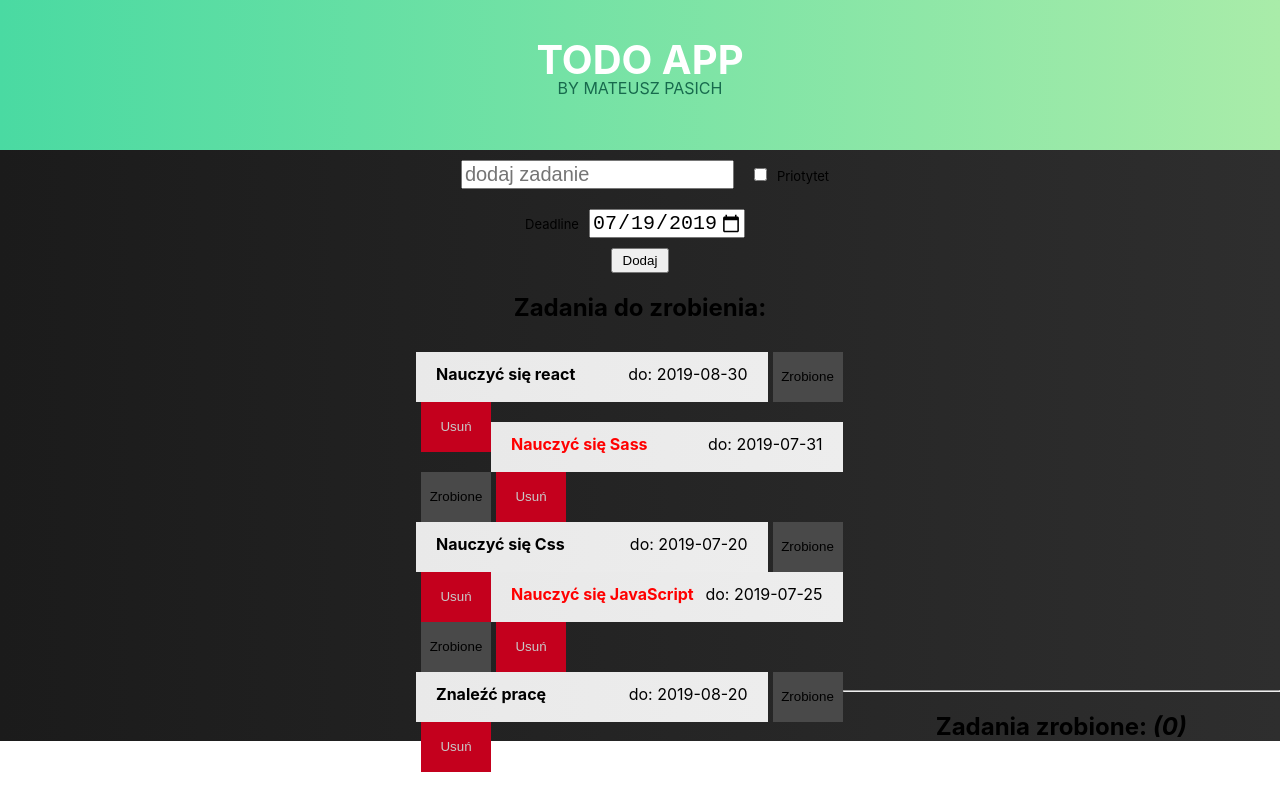
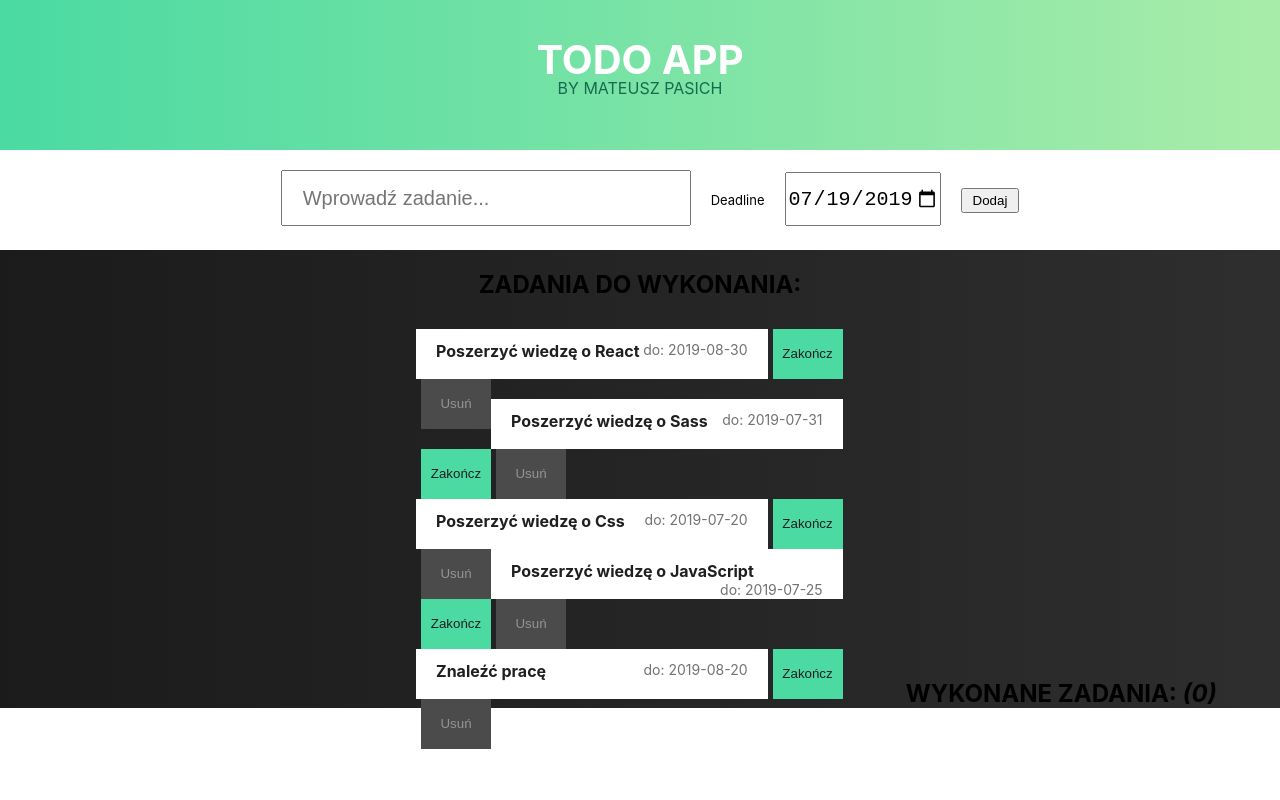
Before and after one commit to nodenative-pl/todoapp, a React (Create React App) app: page / in a window 1280 px wide. Built offline with nearby package versions, Linux system fonts and the light colour scheme.

Commit message:
handle addTask, improve design

```diff
--- a/src/components/AddTask.css
+++ b/src/components/AddTask.css
@@ -1,10 +1,22 @@
+.form {
+    font-size: 13px;
+    width: 100%;
+    height: 100px;
+    margin: 0 auto;
+    /* margin-top: 30px; */
+    background-color: white;
+}
+
 input {
-    margin: 10px;
+    margin: 20px;
     padding: 5px 10 px;
     font-size: 20px;
+    height: 50px;
 }
-.form {
-    font-size: 13px;
+#addTask{
+    width: 30%;
+
+    padding-left: 20px;
 }
 .form button {
     padding: 3px 10px;
--- a/src/components/AddTask.js
+++ b/src/components/AddTask.js
@@ -6,7 +6,6 @@ class AddTask extends Component {
     minDate = new Date().toISOString().slice(0, 10);
     state = {
         text: '',
-        checked: false,
         date: this.minDate
     }
 
@@ -14,6 +13,23 @@ class AddTask extends Component {
         this.setState({
             date: e.target.value
         })
+    }
+    handleChange = e => {
+        this.setState({
+            text: e.target.value,
+        })
+    }
+    handleClick = () => {
+        const { text, date } = this.state;
+        if (text.length > 2) {
+            const add = this.props.add(text, date);
+            if (add) {
+                this.setState({
+                    text: '',
+                    date: this.minDate
+                })
+            }
+        } else alert('Zadanie zbyt krotkie')
     }
 
 
@@ -24,14 +40,10 @@ class AddTask extends Component {
 
         return (
             <div className="form">
-                <input type="text" placeholder="dodaj zadanie" value={this.state.text} />
-                <input type="checkbox" checked={this.state.checked} id="important" />
-                <label htmlFor="important">Priotytet</label>
-                <br />
+                <input id="addTask" type="text" placeholder="Wprowadź zadanie..." value={this.state.text} onChange={this.handleChange} />
                 <label htmlFor="date">Deadline</label>
                 <input type="date" value={this.state.date} min={this.minDate} max={maxDate} onChange={this.handleDate} />
-                <br />
-                <button>Dodaj</button>
+                <button onClick={this.handleClick}>Dodaj</button>
             </div>
         );
     }
--- a/src/components/App.js
+++ b/src/components/App.js
@@ -8,38 +8,33 @@ class App extends Component {
     tasks: [
       {
         id: 0,
-        text: 'Nauczyć się react',
+        text: 'Poszerzyć wiedzę o React',
         date: '2019-08-30',
-        important: false,
         active: true,
         finishDate: null
       },
       {
         id: 1,
-        text: 'Nauczyć się Sass',
+        text: 'Poszerzyć wiedzę o Sass',
         date: '2019-07-31',
-        important: true,
         active: true,
         finishDate: null
       }, {
         id: 2,
-        text: 'Nauczyć się Css',
+        text: 'Poszerzyć wiedzę o Css',
         date: '2019-07-20',
-        important: false,
         active: true,
         finishDate: null
       }, {
         id: 3,
-        text: 'Nauczyć się JavaScript',
+        text: 'Poszerzyć wiedzę o JavaScript',
         date: '2019-07-25',
-        important: true,
         active: true,
         finishDate: null
       }, {
         id: 4,
         text: 'Znaleźć pracę',
         date: '2019-08-20',
-        important: false,
         active: true,
         finishDate: null
       }
@@ -73,11 +68,31 @@ class App extends Component {
     })
   }
 
+  addTask = (text, date) => {
+
+    const task = {
+      id: this.state.tasks.length + 1,
+      text,
+      date,
+      active: true,
+      finishDate: null
+    }
+
+    const tasks = [...this.state.tasks]
+    tasks.push(task)
+
+    this.setState({
+      tasks
+    })
+    return true
+  }
+
+
   render() {
     return (
       <div className="App">
         <div id="top"><div id="logo"><strong>TODO APP</strong><br /><span>BY MATEUSZ PASICH</span></div></div>
-        <AddTask />
+        <AddTask add={this.addTask} />
         <TaskList tasks={this.state.tasks} delete={this.deleteTask} change={this.changeTaskStatus} />
       </div >
     );
--- a/src/components/Task.css
+++ b/src/components/Task.css
@@ -12,8 +12,8 @@
     float: left;
     display: inline-block;
     width: 74%;
-    /* background-color: white; */
-      background-image: linear-gradient(to right, #e9e9e9, #ededed);
+    background-color: white;
+   color: #1f1f1f;
     height: 38px;
     text-align: left;
     padding-left: 20px;
@@ -22,16 +22,24 @@
 .task span{
     float: right;
     margin-right: 20px;
+    color: #727272;
+    font-size: 14px;
 }
 
 .doneBtn {
     margin-left: 5px;
     float: left;
-    background-color: #494949;
-
+    /* background-color: #4bdaa2; */
+    background-image: linear-gradient(to right, #4adaa2, #4adaa2);
     width: 70px;
     height: 50px;
     border:none;
+    color: #1f1f1f;
+
+}
+
+.doneBtn:hover{
+    background-image: linear-gradient(to right, #77e3a5, #a9eca9);
 }
 
 .doneBtn:active {
@@ -41,16 +49,19 @@
 
 
 .deleteBtn {
-    color: #c8c8c8;
+    background-color: #4b4b4b;
+    color:#949494;
     margin-left: 5px;
     float: left;
-    background-color:  #c4001d;
+
     width: 70px;
     height: 50px;;
     border:none;
 }
 
-.deleteBtn:active {
+.deleteBtn:hover {
+    color: white;
     outline: none;
     border: none;
+    background-color:  #c4001d;
 }
--- a/src/components/Task.js
+++ b/src/components/Task.js
@@ -3,18 +3,14 @@ import './Task.css';
 
 const Task = (props) => {
 
-    const style = {
-        color: 'red',
-    }
 
-
-    const { text, date, id, active, important, finishDate } = props.task;
+    const { text, date, id, active, finishDate } = props.task;
 
     if (active) {
         return (
             <div className="wrapTask">
-                <div className="task" ><strong style={important ? style : null}>{text}</strong> <span>do: {date}</span></div>
-                <button className="doneBtn" onClick={() => props.change(id)}>Zrobione</button>
+                <div className="task" ><strong>{text}</strong> <span>do: {date}</span></div>
+                <button className="doneBtn" onClick={() => props.change(id)}>Zakończ</button>
                 <button className="deleteBtn" onClick={() => props.delete(id)}>Usuń</button>
             </div >
         );
--- a/src/components/TaskList.js
+++ b/src/components/TaskList.js
@@ -1,5 +1,6 @@
 import React from 'react';
 import Task from './Task'
+import './Tasklist.css'
 
 const TaskList = props => {
 
@@ -14,12 +15,11 @@ const TaskList = props => {
     return (
         <>
             <div className="active">
-                <h2>Zadania do zrobienia: </h2>
+                <h2>ZADANIA DO WYKONANIA:</h2>
                 {activeTasks.length > 0 ? activeTasks : <p>brak zadań do wykonania.</p>}
             </div>
-            <hr />
             <div className="done">
-                <h2>Zadania zrobione: <em>({done.length})</em></h2>
+                <h2>WYKONANE ZADANIA: <em>({done.length})</em></h2>
                 {doneTasks.slice(0, 5)}
                 {/* show last 5 tasks */}
             </div>
--- /dev/null
+++ b/src/components/Tasklist.css
@@ -0,0 +1,3 @@
+.done{
+
+}
```
